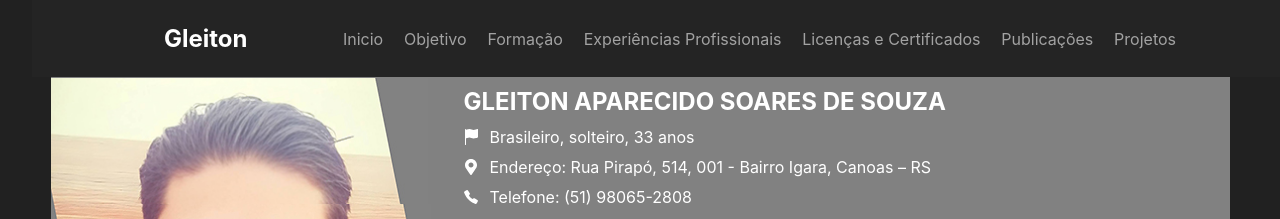
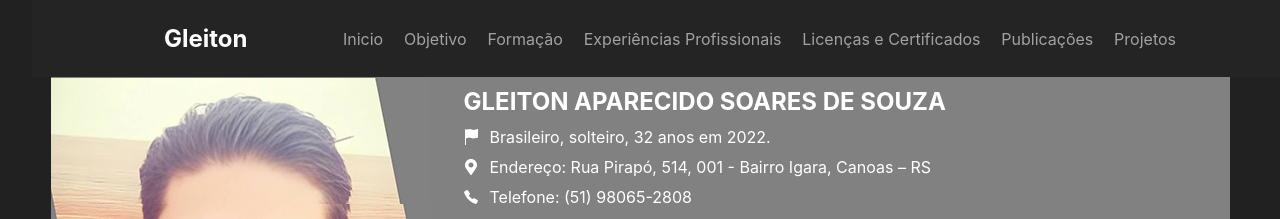
Before and after one commit to gleitons/gleitonNext, a Next.js app: page / in a window 1280 px wide. Shown: the top 219 px of the page. Built offline with nearby package versions, Linux system fonts and the light colour scheme.

Commit message:
compleote

```diff
--- a/components/HeaderCurriculo.jsx
+++ b/components/HeaderCurriculo.jsx
@@ -29,12 +29,19 @@ for (let i = 1; i <= 12; i++) {
 
 }
 
+const anoAt = () => {
+    const anoA = new Date().getFullYear()
+
+
+    return `Brasileiro, solteiro, ${anoA - 1990} anos em ${anoA}. `;
+}
+
 export default function HeaderCurriculo({ abrirCurriculo }) {
     const link = [
         {
             link: "#inicio",
             icone: < BsFillFlagFill />,
-            descricao: "Brasileiro, solteiro, 33 anos"
+            descricao: anoAt()
         },
         {
             link: "https://goo.gl/maps/BL5Wk1CDyH4JVXGv5",
```
